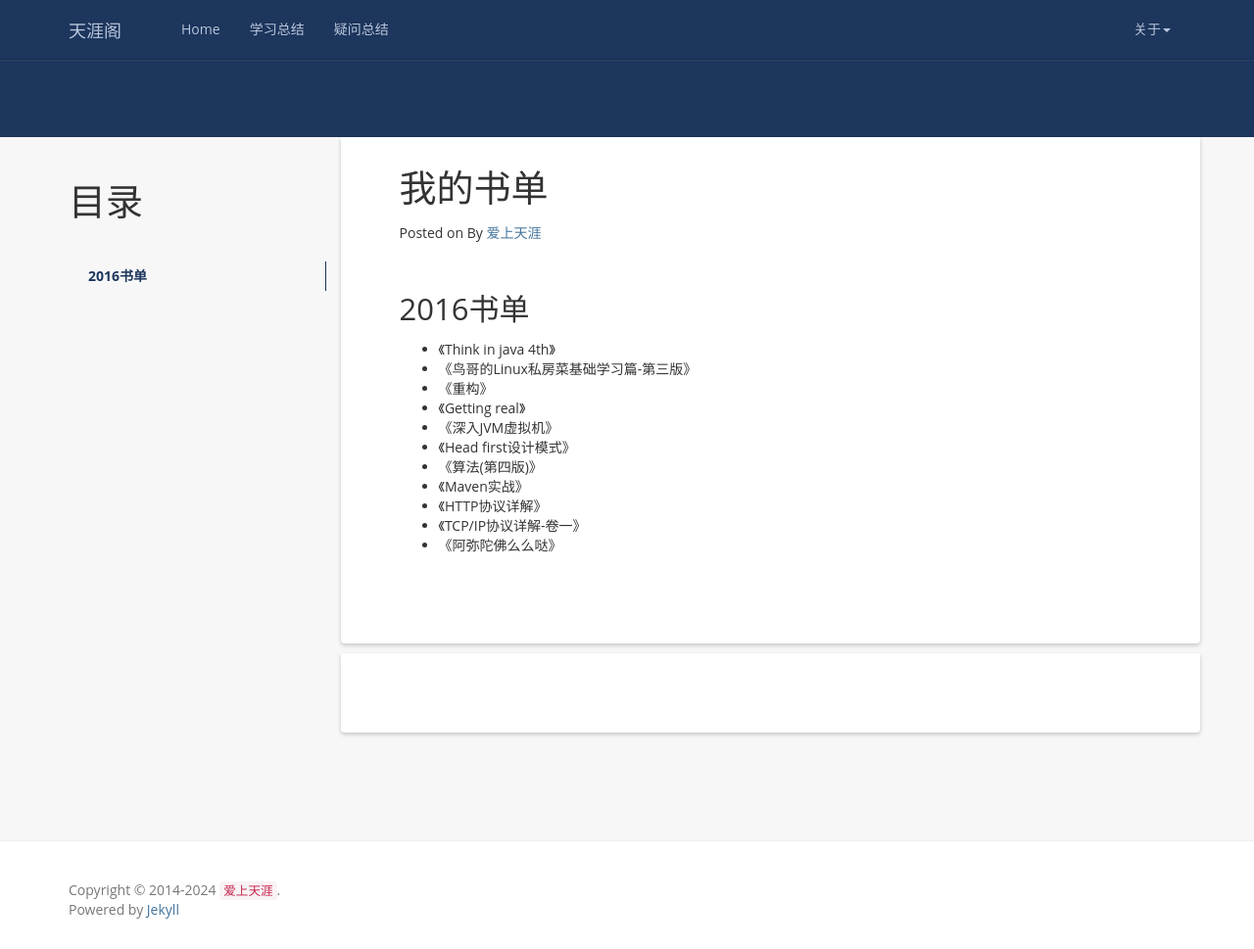
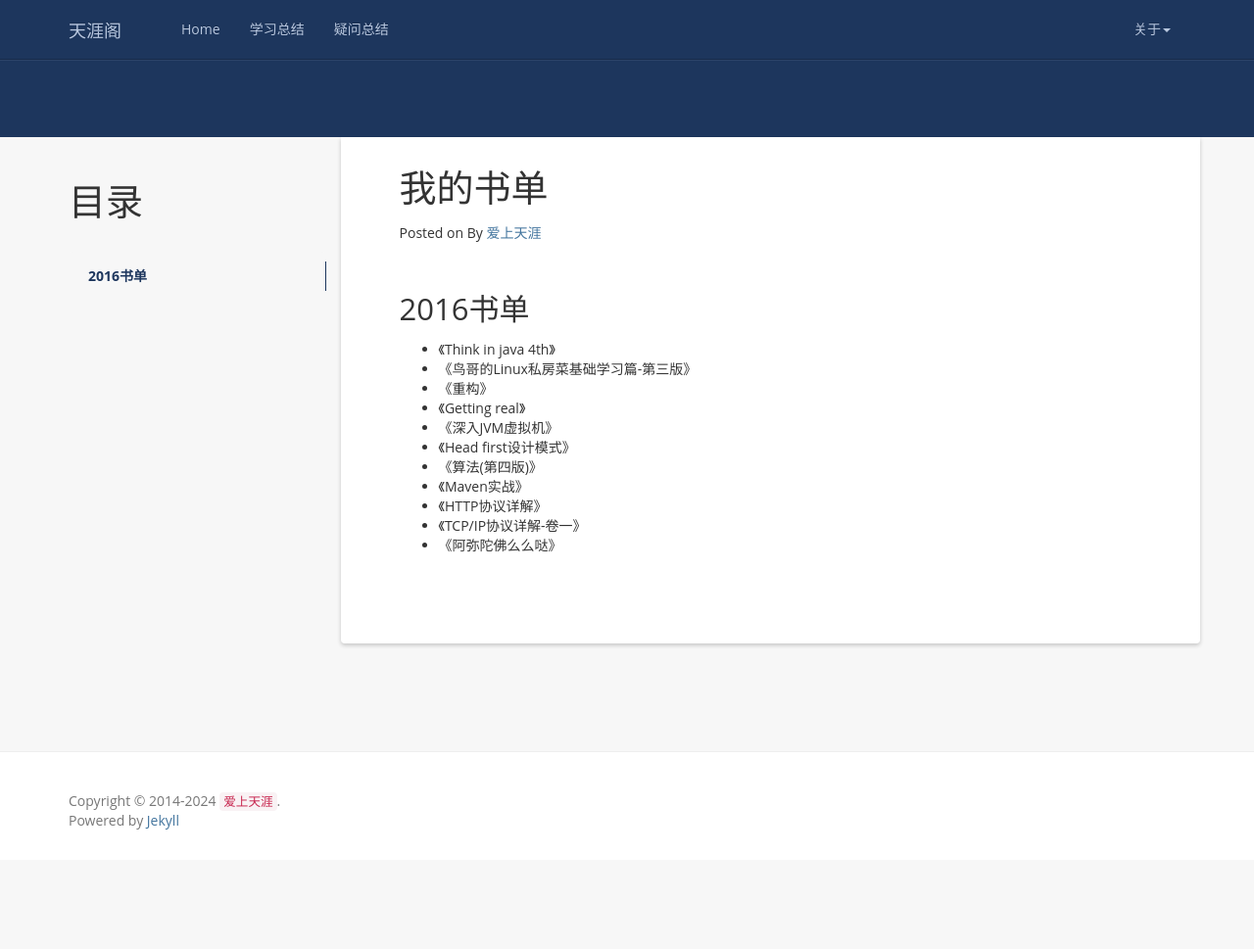
Before and after one commit to OnlyLoveTianYa/OnlyLoveTianYa.github.io, a Jekyll site: the page built from books.md, in a window 1280 px wide and 969 px high. Shown: the whole window at 98% size. Built offline with Jekyll 4.4.1, drawn with Linux system fonts in a browser that asks for light colours; nearby versions of some CDN libraries; comment, search, counter and statistics services are not loaded.

Commit message:
feat: 新增文章

```diff
--- a/_config.yml
+++ b/_config.yml
@@ -1,7 +1,7 @@
 encoding: utf-8
 author: 爱上天涯
 name: 天涯阁
-url: 个人网站
+url: https://onlylovetianya.github.io/author/
 baseurl: ""
 resume_site: /author
 github: https://github.com/OnlyLoveTianYa
--- a/_layouts/post.html
+++ b/_layouts/post.html
@@ -13,9 +13,6 @@
         <div class="wrapper">
             <header class="post-header">
               <h1 class="post-title">{{ page.title }}</h1>
-              <!--
-                <p class="post-meta">{{ page.date | date: "%b %-d, %Y" }}{% if page.author %} • {{ page.author }}{% endif %}{% if page.meta %} • {{ page.meta }}{% endif %}</p>
-              -->
               <div class="meta">Posted on <span class="postdate">{{ page.date | date: "%b %d, %Y" }}</span> By <a target="_blank" href="{{site.url}}">{{ site.author }}</a></div>
               <br />
             </header>
@@ -24,13 +21,13 @@
             </article>
         </div>
       </div>
-      <div class="panel docs-content">
-        <article class="post-content">
-          <div class="wrapper">
-            {% include LessOrMore/comments %}
-          </div>
-        </article>
-      </div>
+<!--      <div class="panel docs-content">-->
+<!--        <article class="post-content">-->
+<!--          <div class="wrapper">-->
+<!--            {% include LessOrMore/comments %} -->
+<!--          </div>-->
+<!--        </article>-->
+<!--      </div>-->
     </div>
   </div>
 </div>
```
